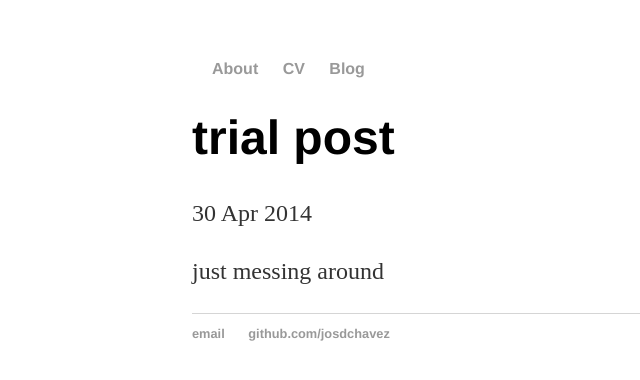
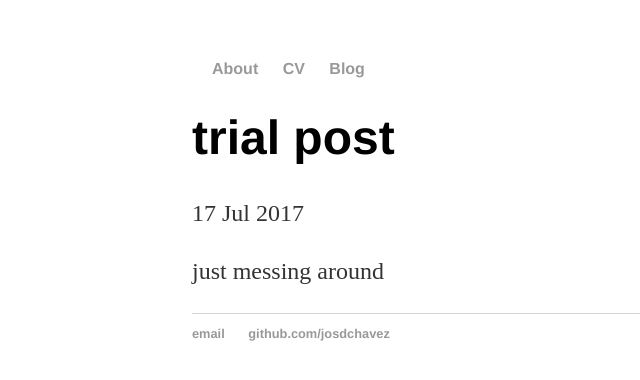
Before and after one commit to josdchavez/josdchavez.github.io, a Jekyll site: the page built from _posts/2017-07-17-josue-site-launched.md, in a window 1280 px wide. Shown: the top 380 px of the page, without its empty margins (0-640 px from the left). Built offline with Jekyll 4.4.1, drawn with Linux system fonts in a browser that asks for light colours.

Commit message:
Update 2017-07-17-josue-site-launched.md

```diff
--- a/_posts/2017-07-17-josue-site-launched.md
+++ b/_posts/2017-07-17-josue-site-launched.md
@@ -1,6 +1,6 @@
 ---
 layout: post
 title: "trial post"
-date: 2014-04-30
+date: 2017-07-17
 ---
 just messing around
```
